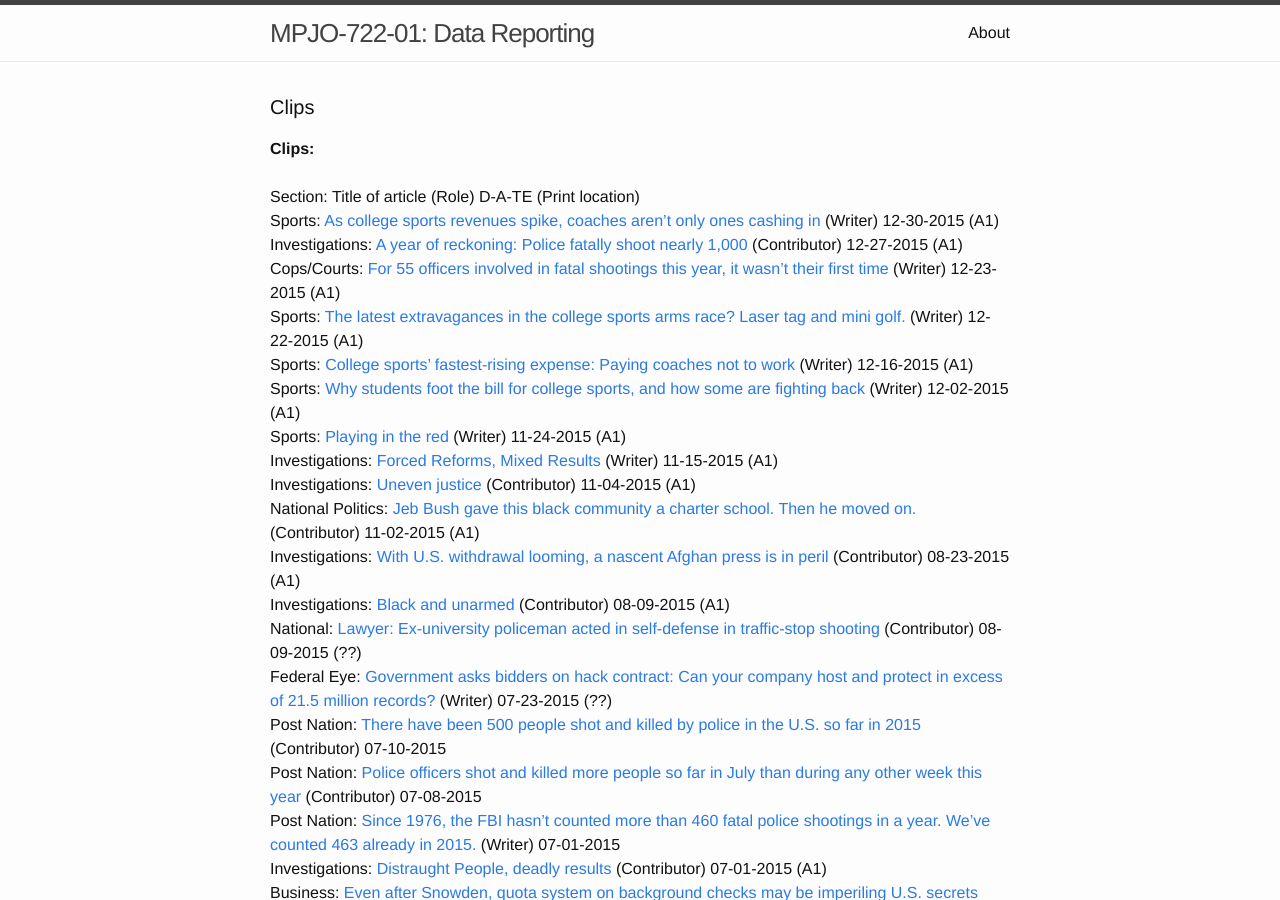
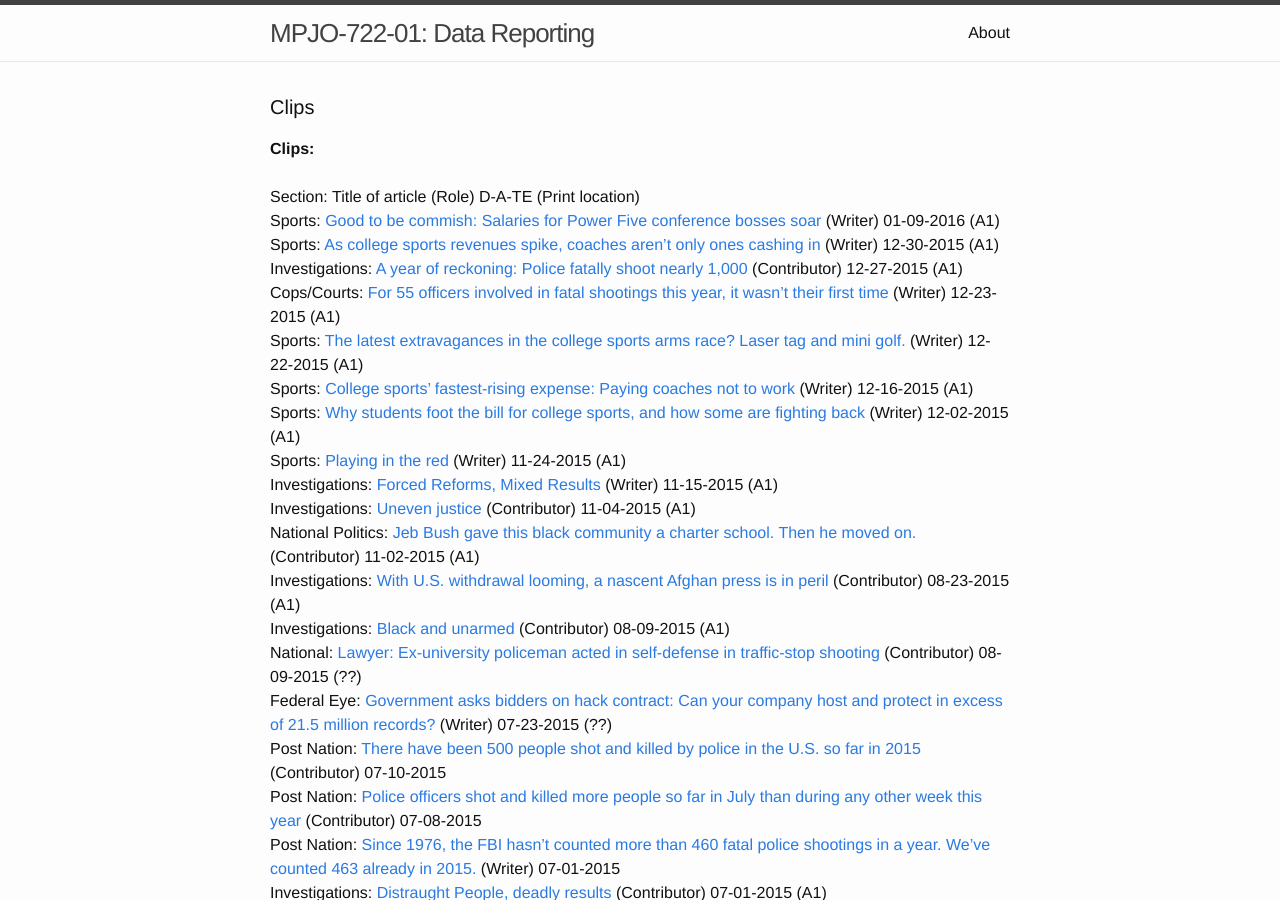
Before and after one commit to stevenrich-zz/stevenrich.github.io, a Jekyll site: the page built from clips.html, in a window 1280 px wide and 900 px high. Built offline with Jekyll 4.4.1, drawn with Linux system fonts in a browser that asks for light colours.

Commit message:
added NCAA money part 6

```diff
--- a/clips.html
+++ b/clips.html
@@ -8,6 +8,7 @@ layout: default
 
   <b>Clips:</b> <br><br>
   Section: Title of article (Role) D-A-TE (Print location)<br>
+  Sports: <a href="https://www.washingtonpost.com/sports/colleges/good-to-be-commish-salaries-for-power-five-conference-bosses-soar/2016/01/08/8b5dfe1c-b569-11e5-a76a-0b5145e8679a_story.html">Good to be commish: Salaries for Power Five conference bosses soar</a> (Writer) 01-09-2016 (A1)<br>
   Sports: <a href="https://www.washingtonpost.com/sports/as-college-sports-revenues-spike-coaches-arent-only-ones-cashing-in/2015/12/29/bbdb924e-ae15-11e5-9ab0-884d1cc4b33e_story.html">As college sports revenues spike, coaches aren’t only ones cashing in</a> (Writer) 12-30-2015 (A1)<br>
   Investigations: <a href="http://www.washingtonpost.com/sf/investigative/2015/12/26/a-year-of-reckoning-police-fatally-shoot-nearly-1000/">A year of reckoning: Police fatally shoot nearly 1,000</a> (Contributor) 12-27-2015 (A1)<br>
   Cops/Courts: <a href="https://www.washingtonpost.com/local/public-safety/for-55-officers-involved-in-fatal-shootings-this-year-it-wasnt-their-first-time/2015/12/22/435cb680-9d04-11e5-a3c5-c77f2cc5a43c_story.html">For 55 officers involved in fatal shootings this year, it wasn’t their first time</a> (Writer) 12-23-2015 (A1)<br>
```
